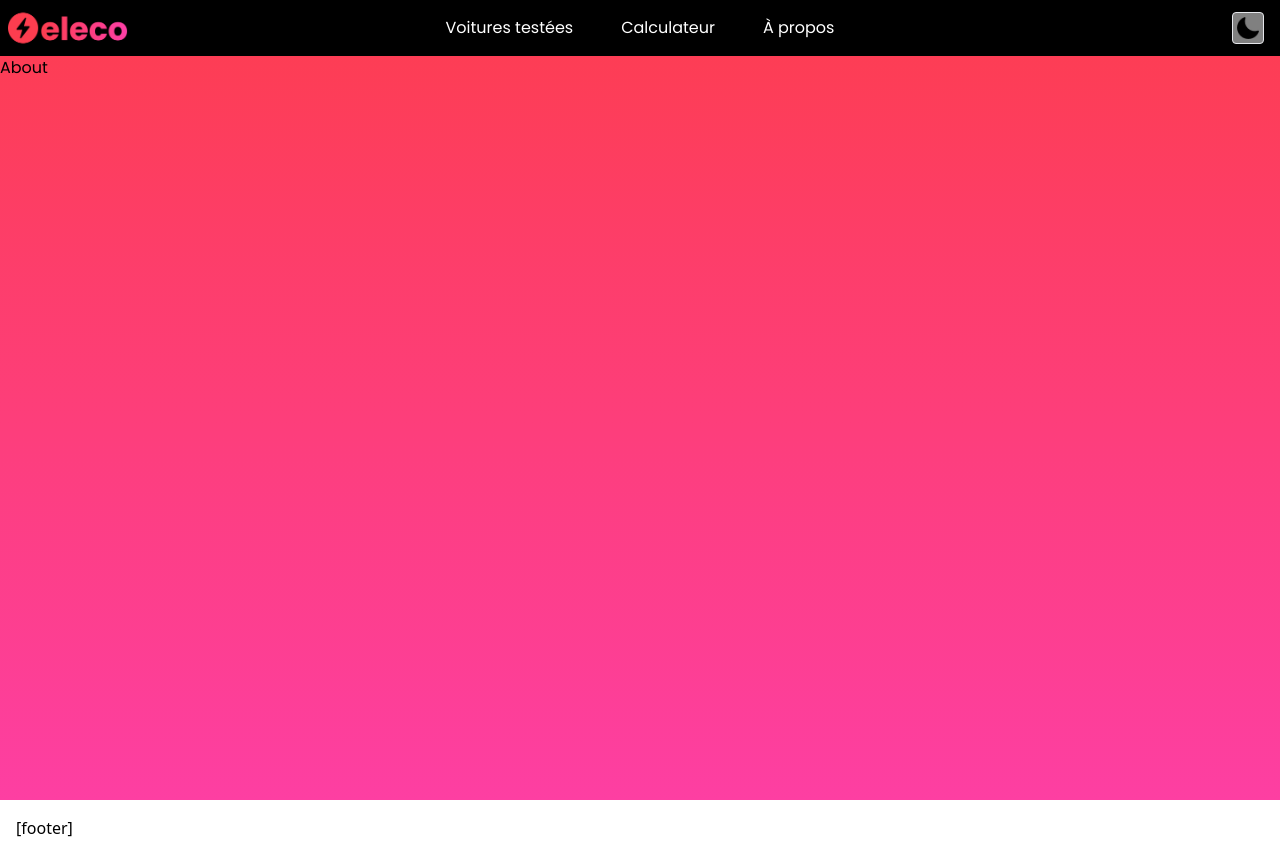
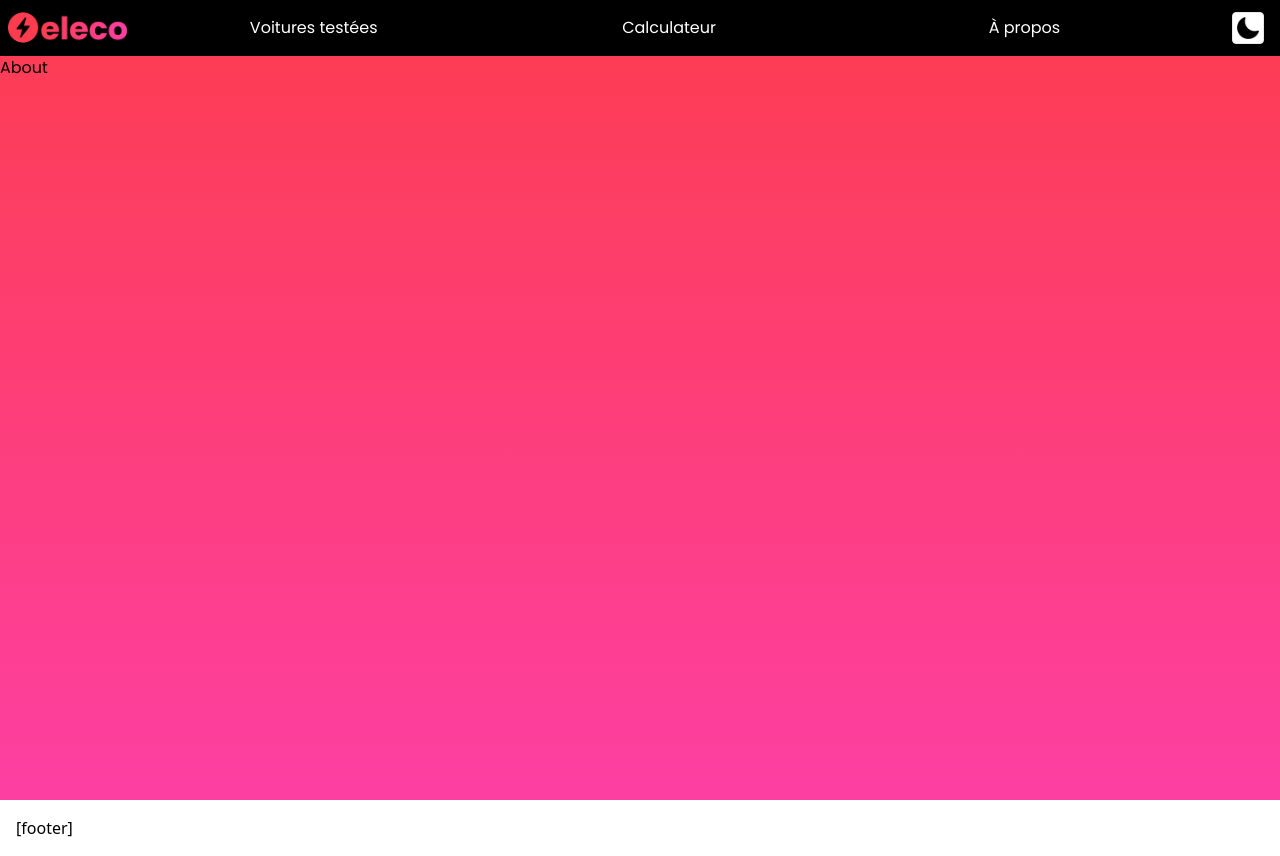
Before and after one commit to thiseas-perso/electric, a Next.js app: page /about in a window 1280 px wide. Built offline with nearby package versions, Linux system fonts and the light colour scheme.

Commit message:
navbar complete

```diff
--- a/components/Nav/index.js
+++ b/components/Nav/index.js
@@ -7,8 +7,11 @@ import logoImg from '../../public/icons/logo_lg.png';
 import darkImg from '../../public/icons/night.png';
 import lightImg from '../../public/icons/light.png';
 
+const genericHamburgerLine = `h-1 w-8 my-1 rounded-full bg-red-500 transition ease transform duration-300`;
+
 const Nav = () => {
   const [mounted, setMounted] = useState(false);
+  const [navOpen, setNavOpen] = useState(false);
   const { systemTheme, theme, setTheme } = useTheme();
   useEffect(() => {
     setMounted(true);
@@ -19,45 +22,76 @@ const Nav = () => {
   }
 
   return (
-    <nav className="flex items-center h-14 bg-black text-white justify-between sm:justify-center">
-      <Link href="/" className="ml-2">
+    <nav
+      className={`${
+        navOpen ? 'h-screen' : 'h-14'
+      } flex flex-col items-center bg-black text-white sm:justify-center sm:h-14 sm:flex-row`}
+    >
+      <Link href="/" className="ml-2 self-start">
         <Image
           alt="logo"
           src={logoImg}
           width="120"
-          className="inline-block min-w-[120px]"
+          className="inline-block min-w-[120px] mr-8"
         />
       </Link>
-      <ul className="hidden sm:flex items-center mx-auto justify-center gap-12 flex-grow">
-        <li>
+      <ul
+        className={`flex flex-col ${
+          navOpen ? 'flex' : 'hidden sm:flex'
+        } mt-6 w-full sm:mt-0 sm:flex-row items-center mx-auto sm:justify-center sm:gap-12 sm:flex-grow m-0`}
+      >
+        <li className="py-6 sm:py-0 w-full text-center active:bg-slate-700">
           <Link
+            onClick={() => setNavOpen(false)}
             href="/tested-cars"
-            className="hover:border-b-2 hover:font-bold transition-all"
+            className="sm:hover:border-b-2 font-bold sm:font-normal hover:font-bold transition-all whitespace-nowrap"
           >
             Voitures testées
           </Link>
         </li>
-        <li>
+        <li className="py-6 sm:py-0 w-full text-center active:bg-slate-700">
           <Link
+            onClick={() => setNavOpen(false)}
             href="/calculator"
-            className="hover:border-b-2 hover:font-bold transition-all"
+            className="sm:hover:border-b-2 font-bold sm:font-normal hover:font-bold transition-all whitespace-nowrap"
           >
             Calculateur
           </Link>
         </li>
-        <li>
+        <li className="py-6 sm:py-0 w-full text-center active:bg-slate-700">
           <Link
+            onClick={() => setNavOpen(false)}
             href="/about"
-            className="hover:border-b-2 hover:font-bold transition-all"
+            className="sm:hover:border-b-2 font-bold sm:font-normal hover:font-bold transition-all whitespace-nowrap"
           >
             À propos
           </Link>
         </li>
+        <li className="py-6 sm:py-0 w-full justify-center gap-3 flex flex-col items-center sm:hidden">
+          <label className="font-bold text-white">
+            {' '}
+            DARK MODE: {currentTheme === 'dark' ? 'ON' : 'OFF'}
+          </label>
+          <label className="relative inline-flex items-center mb-5 cursor-pointer">
+            <button
+              className="w-8 h-8 p-1 bg-white/50"
+              onClick={() => {
+                setTheme(currentTheme === 'dark' ? 'light' : 'dark');
+                setNavOpen((prev) => !prev);
+              }}
+            >
+              {currentTheme === 'dark' ? (
+                <Image alt="light-mode" src={lightImg} />
+              ) : (
+                <Image alt="dark-mode" src={darkImg} />
+              )}
+            </button>
+          </label>
+        </li>
       </ul>
-
       <div className="w-32 hidden sm:flex justify-end">
         <button
-          className="w-8 h-8 p-1 bg-white/50 dark:bg-black/50 mr-4"
+          className="w-8 h-8 p-1 bg-white dark:bg-black/50 mr-4"
           onClick={() => setTheme(currentTheme === 'dark' ? 'light' : 'dark')}
         >
           {currentTheme === 'dark' ? (
@@ -67,8 +101,31 @@ const Nav = () => {
           )}
         </button>
       </div>
-      <div className="w-16 h-16  flex justify-center items-center sm:hidden">
-        <button className="bg-green-500 "></button>
+      <div className="absolute right-0 top-1 w-12 h-12 flex justify-center items-center sm:hidden">
+        <button
+          onClick={() => setNavOpen((prev) => !prev)}
+          className="p-0 border-none rounded-none flex flex-col h-12 w-12 justify-center items-center group"
+        >
+          <div
+            className={`${genericHamburgerLine} ${
+              navOpen
+                ? 'rotate-45 translate-y-3 opacity-50 group-hover:opacity-100'
+                : 'opacity-50 group-hover:opacity-100'
+            }`}
+          />
+          <div
+            className={`${genericHamburgerLine} ${
+              navOpen ? 'opacity-0' : 'opacity-50 group-hover:opacity-100'
+            }`}
+          />
+          <div
+            className={`${genericHamburgerLine} ${
+              navOpen
+                ? '-rotate-45 -translate-y-3 opacity-50 group-hover:opacity-100'
+                : 'opacity-50 group-hover:opacity-100'
+            }`}
+          />
+        </button>
       </div>
     </nav>
   );
```
